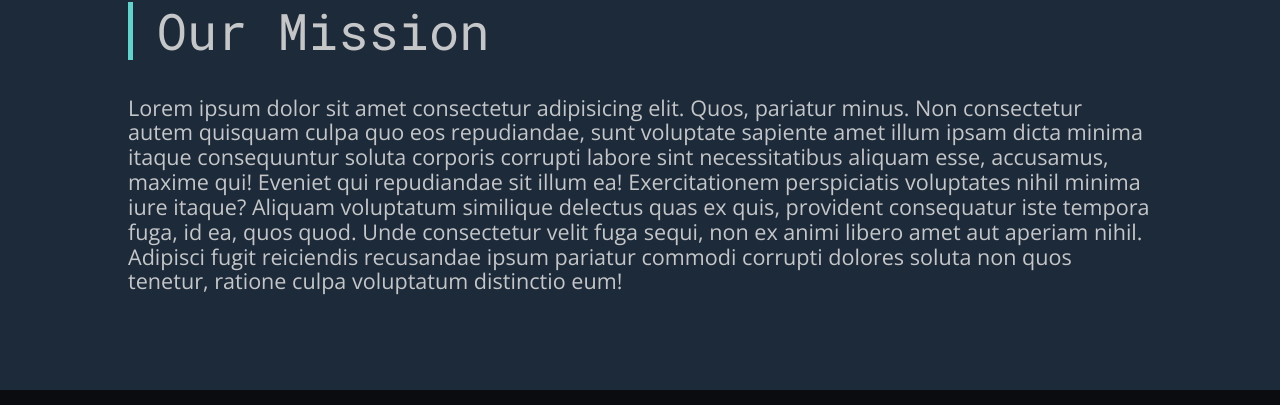
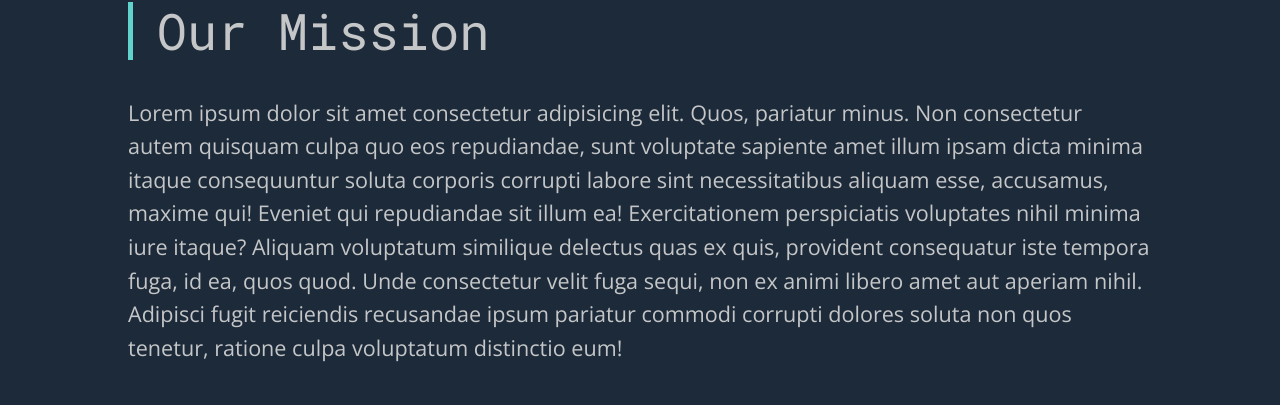
Before and after one commit to hello-world-initiative/hello-world-initiative, a React (Create React App) app: page / in a window 1280 px wide. Shown: the part 737-1142 px from the top of the page. Built offline with nearby package versions, Linux system fonts and the light colour scheme.

Commit message:
Adjust line height on paragraphs

```diff
--- a/src/styles/components/Article.scss
+++ b/src/styles/components/Article.scss
@@ -6,4 +6,9 @@
       margin-bottom: 7.2rem;
     }
   }
+
+  &>p {
+    font-size: 1.8rem;
+    line-height: 2.8rem;
+  }
 }
```
Also changed, not shown: src/styles/typography.scss (+6 -1 lines).
